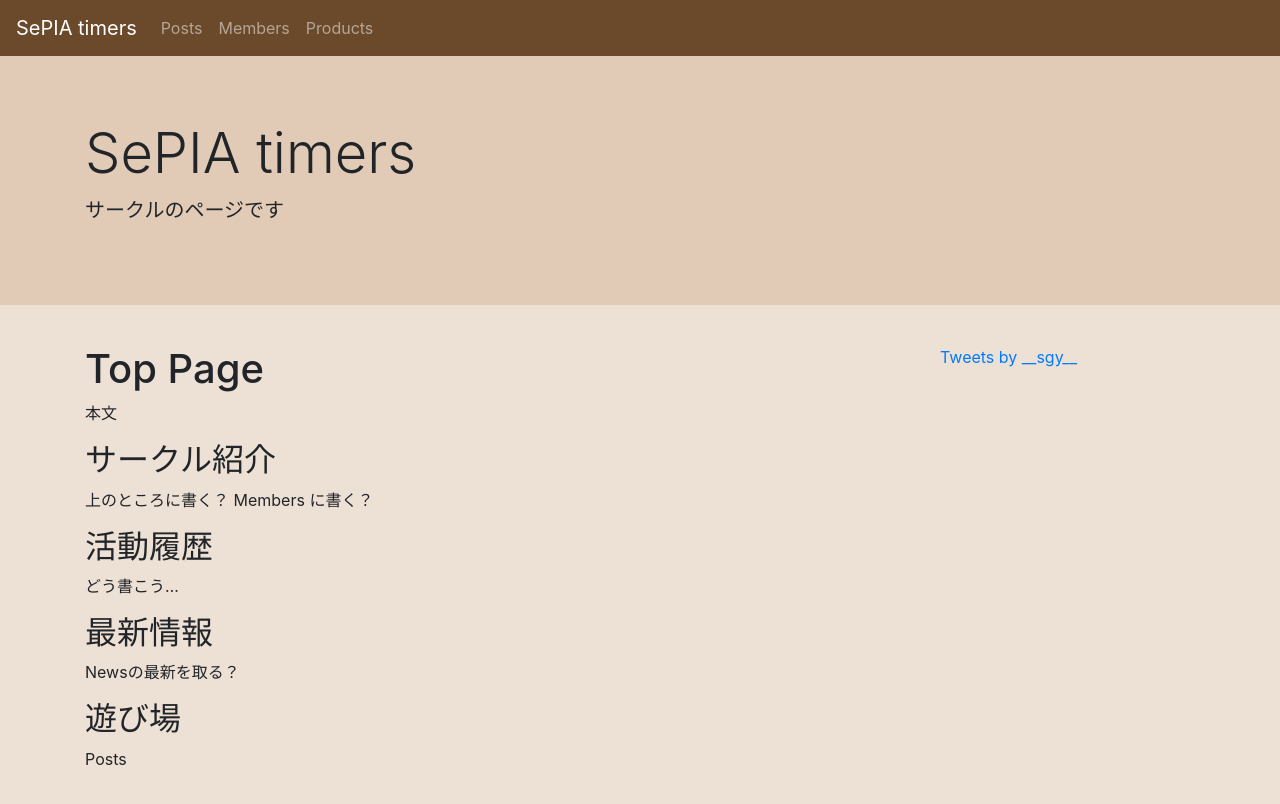
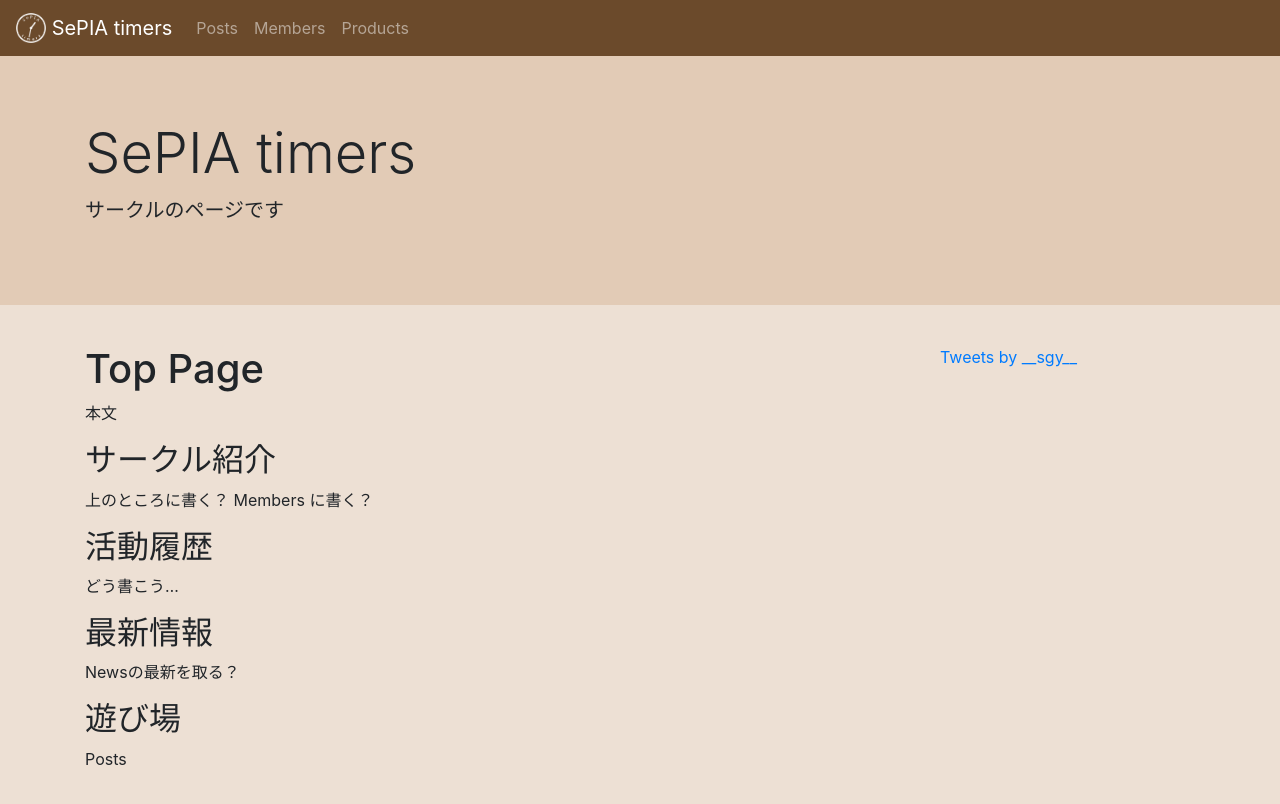
Before and after one commit to SePIAtimers/SePIAtimers.github.io, a Jekyll site: the page built from index.markdown, in a window 1280 px wide. Shown: the top 804 px of the page. Built offline with Jekyll 4.4.1, drawn with Linux system fonts in a browser that asks for light colours; comment, search, counter and statistics services are not loaded; our own code applies the rules of GitHub Pages for plain Markdown files.

Commit message:
サークルアイコンを追加しました

```diff
--- a/_includes/header.html
+++ b/_includes/header.html
@@ -8,7 +8,10 @@
 </style>
 
 <nav class="navbar navbar-expand navbar-dark">
-  <a class="navbar-brand" href="{{ site.baseurl }}/"> {{ site.title }} </a>
+  <a class="navbar-brand" href="{{ site.baseurl }}/">
+    <img src="{{ site.baseurl }}/images/skelton_logo_white.png" width="30" height="30" class="d-inline-block align-top" alt="">
+    {{ site.title }}
+  </a>
   <div class="collapse navbar-collapse">
     <ul class="navbar-nav">
       <li class="nav-item">
```
Also changed, not shown: images/skelton_logo.png (added), images/skelton_logo_white.png (added).
